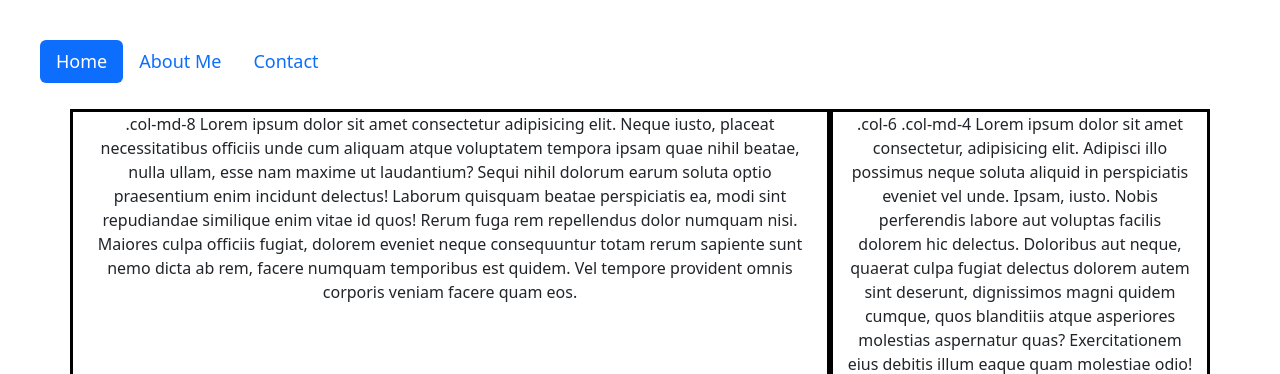
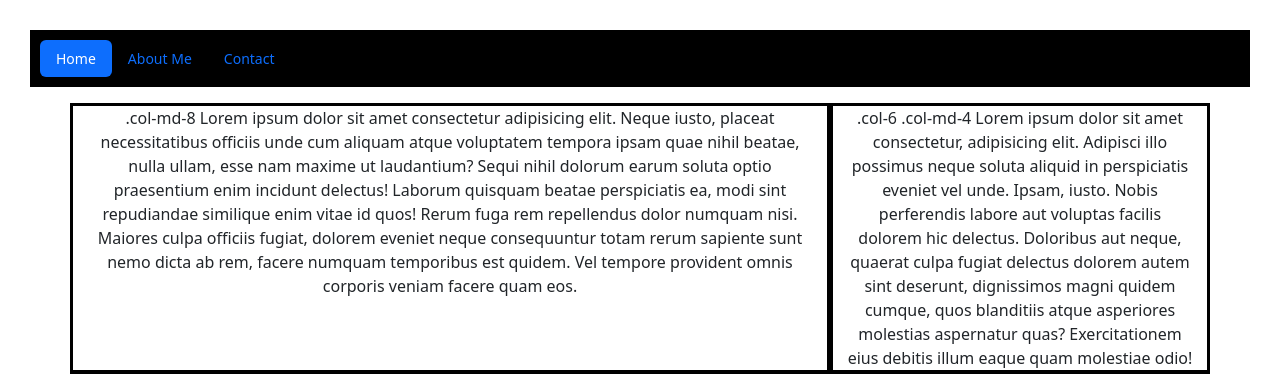
Before and after one commit to Oscar679/iot_project, a Flask app: page / in a window 1280 px wide. Shown: the top 374 px of the page. Run offline with Flask 3, Linux system fonts and the light colour scheme; some libraries are stand-ins or nearby versions.

```diff
--- a/static/css/style.css
+++ b/static/css/style.css
@@ -12,5 +12,5 @@ body {
 
 #pills-tab {
     padding: 10px;
-    font-size: 18px;
+    font-size: 14px;
 }
--- a/templates/index.html
+++ b/templates/index.html
@@ -6,11 +6,12 @@
     <meta name="viewport" content="width=device-width, initial-scale=1.0">
     <link href="https://cdn.jsdelivr.net/npm/bootstrap@5.3.6/dist/css/bootstrap.min.css" rel="stylesheet" integrity="sha384-4Q6Gf2aSP4eDXB8Miphtr37CMZZQ5oXLH2yaXMJ2w8e2ZtHTl7GptT4jmndRuHDT" crossorigin="anonymous">
     <link rel="stylesheet" href="{{ url_for('static', filename='css/style.css') }}" />
+    <script src="https://cdn.jsdelivr.net/npm/chart.js"></script>
     <title>Document</title>
 </head>
 
 <body>
-    <div class="sticky-top bg-white">
+    <div class="sticky-top bg-black">
         <ul class="nav nav-pills mb-3" id="pills-tab" role="tablist">
             <li class="nav-item">
                 <a class="nav-link active" id="pills-home-tab" href="#contentContainer" data-toggle="pill" role="tab" aria-controls="pills-home" aria-selected="true">Home</a>
```
